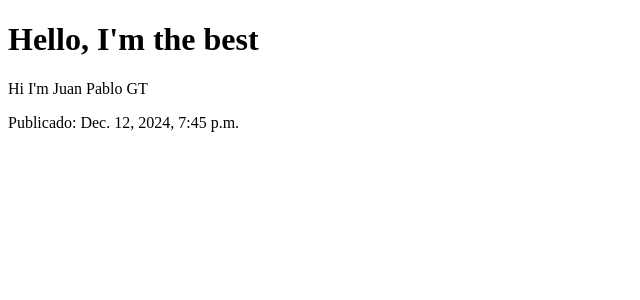
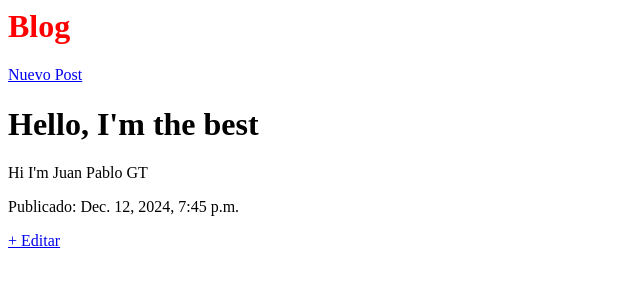
Before and after one commit to juanpablogt/Cursos_django, a Django app: page /post/1/ in a window 1280 px wide. Shown: the top 300 px of the page, without its empty margins (0-640 px from the left). Run offline with Django 5.2, Linux system fonts and the light colour scheme; data comes from the database, SQL or seed files in the repository; both versions use the stored data as it was after the commit.

Commit message:
editando los post

```diff
--- a/django_project/blog/templates/home.html
+++ b/django_project/blog/templates/home.html
@@ -3,7 +3,7 @@
 {% block content %}
 {% for post in post_list %}
     <div class='post-entry'>
-        <h2><a href=''>{{post.title}}</a></h2>
+        <h2><a href="{% url 'post_detail' pk=post.pk %}">{{post.title}}</a></h2>
         <p>{{post.body}}</p>
     </div>
 {% endfor %}
--- a/django_project/blog/templates/post_detail.html
+++ b/django_project/blog/templates/post_detail.html
@@ -1,11 +1,7 @@
-<!DOCTYPE html>
-<html>
-<head>
-    <title>{{ post.title }}</title>
-</head>
-<body>
+{% extends 'base.html' %}
+{% block content %}
     <h1>{{ post.title }}</h1>
     <p>{{ post.body }}</p>
     <p>Publicado: {{ post.created }}</p>
-</body>
-</html>
+    <a href='{% url "post_edit" pk=post.pk %}'>+ Editar</a>
+{% endblock content %}
--- a/django_project/blog/urls.py
+++ b/django_project/blog/urls.py
@@ -1,7 +1,8 @@
 from django.urls import path
-from .views import BlogListView, BlogDetailView, BlogCreateView
+from .views import BlogListView, BlogDetailView, BlogCreateView, BlogUpdateView
 
 urlpatterns = [
+    path('post/<int:pk>/edit/', BlogUpdateView.as_view(), name='post_edit'),
     path('post/new/', BlogCreateView.as_view(), name='post_new'),
     path('post/<int:pk>/', BlogDetailView.as_view(), name='post_detail'),
     path('', BlogListView.as_view(), name='home'),
--- a/django_project/blog/views.py
+++ b/django_project/blog/views.py
@@ -3,7 +3,7 @@ from django.shortcuts import render
 # Create your views here.
 
 from django.views.generic import ListView, DetailView
-from django.views.generic.edit import CreateView
+from django.views.generic.edit import CreateView, UpdateView
 from .models import Post
 
 class BlogListView(ListView):
@@ -18,3 +18,8 @@ class BlogCreateView(CreateView):
     model = Post
     template_name = 'post_new.html'
     fields = ['title', 'author', 'body']
+
+class BlogUpdateView(UpdateView):
+    model = Post
+    template_name = 'post_edit.html'
+    fields = ['title', 'body']
```
Also changed, not shown: django_project/blog/templates/post_edit.html (added, +9 -0 lines), django_project/db.sqlite3.
